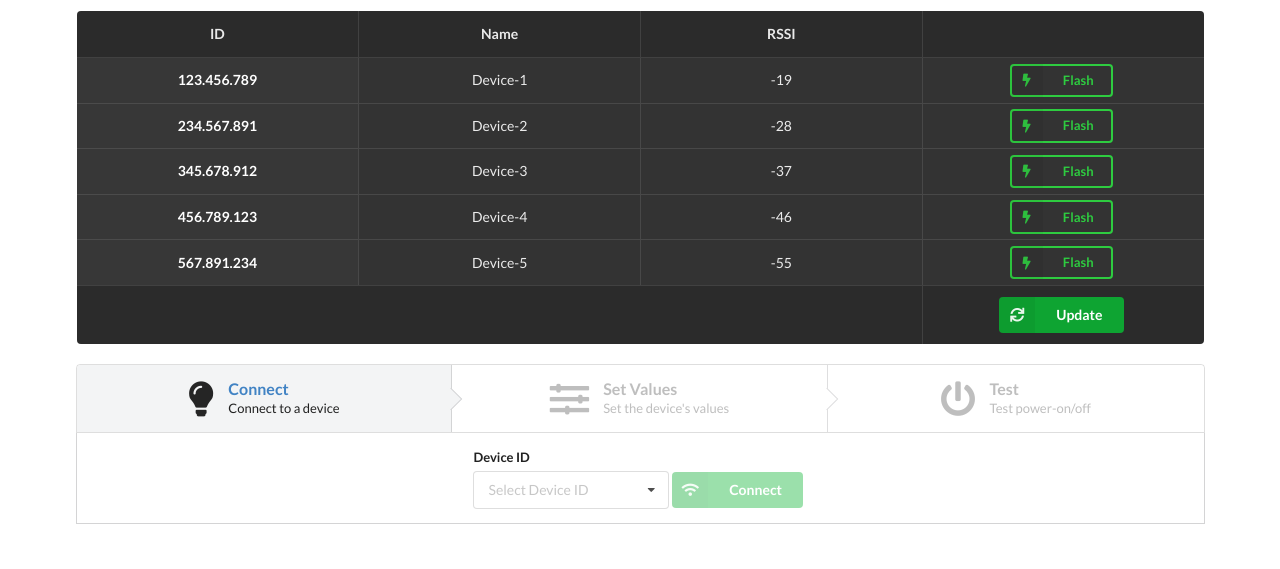
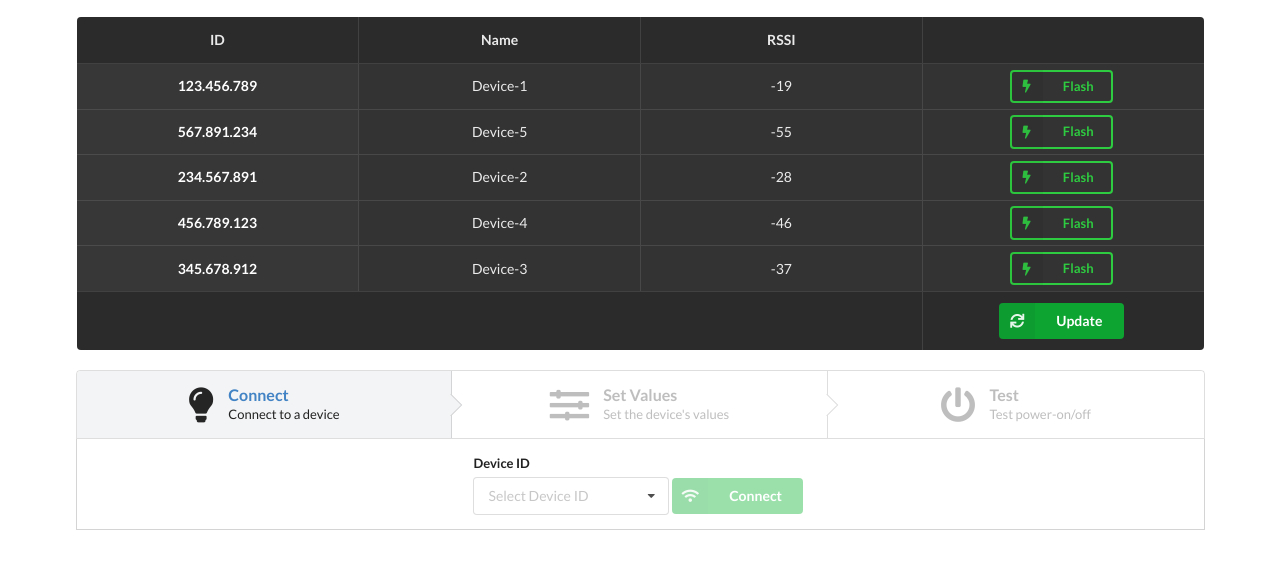
Before and after one commit to MikeAllison/ble-light-setup, a website with bundled scripts: page index.html in a window 1280 px wide. Both pictures are taken after a click on the button "Update". Shown: the part 55-624 px from the top of the page. Built offline with nearby package versions, Linux system fonts and the light colour scheme.

Commit message:
Moving code into config-wizard.js

```diff
--- a/index.html
+++ b/index.html
@@ -13,12 +13,14 @@
   </head>
   <body>
     <div class="ui container">
+      <div class="row one column grid">
+        <h1 class="ui header green">Nearby Lights</h1>
+      </div>
       <div class="row one column grid" id="nearby-devices-section">
-        <h1 class="ui header green">Nearby Lights</h1>
-        <table is="device-table" id="device-table"></table>
+        <!-- DeviceTable -->
       </div>
       <div class="row one column grid" id="device-settings-section">
-        <config-wizard></config-wizard>
+        <!-- ConfigWizard -->
       </div>
     </div>
     <!-- END .container -->
--- a/index.js
+++ b/index.js
@@ -1,16 +1,13 @@
-import { deviceTable } from './layouts/device-table.js';
-import { configWizard } from './layouts/config-wizard.js';
-
-$('table').tablesort();
-$('#device-id-dropdown').dropdown();
+import { DeviceTable } from './layouts/device-table.js';
+import { ConfigWizard } from './layouts/config-wizard.js';
 
 // Seed data
 const deviceList = [
   { id: '123.456.789', name: 'Device-1', rssi: -19 },
+  { id: '567.891.234', name: 'Device-5', rssi: -55 },
   { id: '234.567.891', name: 'Device-2', rssi: -28 },
-  { id: '345.678.912', name: 'Device-3', rssi: -37 },
   { id: '456.789.123', name: 'Device-4', rssi: -46 },
-  { id: '567.891.234', name: 'Device-5', rssi: -55 }
+  { id: '345.678.912', name: 'Device-3', rssi: -37 }
 ];
 let selectedDevice = {
   id: null,
@@ -18,6 +15,14 @@ let selectedDevice = {
   maxIntensity: 50.0,
   powerOnIntensity: 50.0
 };
+
+const deviceTable = new DeviceTable('nearby-devices-section');
+deviceTable.init();
+$('table').tablesort();
+
+const configWizard = new ConfigWizard('device-settings-section');
+configWizard.init();
+$('#device-id-dropdown').dropdown();
 
 const $deviceIntensityRange = $('#device-intensity-range');
 const $deviceIntensityLabel = $('#device-intensity-label');
@@ -43,38 +48,9 @@ $deviceIntensityRange.on('input', () => {
 
 // Device-Table > Refresh Button
 $('#nearby-devices-refresh-btn').on('click', () => {
-  $('#device-table tbody > *').remove();
-  $('#device-dropdown-values > *').remove();
-
   // TODO: Promise for connection
-
-  // Append devices to Device-Table
-  deviceList.forEach(device => {
-    $('#device-table tbody').append(`
-      <tr class="center aligned">
-        <td>${device.id}</td>
-        <td>${device.name}</td>
-        <td>${device.rssi}</td>
-        <td>
-          <div class="ui inverted small green labeled icon button flash-device-btn" data-device-id="${device.id}">
-          <i class="bolt icon"></i>
-          Flash
-          </div>
-        </td>
-      </tr>
-    `);
-
-    // Add device IDs to Device-ID-Dropdown
-    $('#device-dropdown-values').append(`
-      <div class="item" data-value="${device.id}">${device.id}</div>
-    `);
-  });
-
-  // Add event listener to Device-Table > Flash buttons
-  $('.flash-device-btn').on('click', event => {
-    // TODO: Push flashing to device
-    alert(`Flashing Light: ${event.target.dataset.deviceId}`);
-  });
+  deviceTable.refresh(deviceList);
+  configWizard.render(deviceList);
 });
 
 // Enable 'Connect' button after selecting a device
--- a/layouts/config-wizard.js
+++ b/layouts/config-wizard.js
@@ -1,6 +1,8 @@
-class ConfigWizard extends HTMLElement {
-  constructor() {
+export class ConfigWizard extends HTMLElement {
+  constructor(renderHook) {
     super();
+
+    this.renderHook = document.getElementById(renderHook);
 
     this.innerHTML = `
       <div class="ui three top attached steps">
@@ -182,8 +184,26 @@ class ConfigWizard extends HTMLElement {
       </div>
     `;
   }
+
+  init() {
+    this.renderHook.append(this);
+  }
+
+  render(deviceList) {
+    const deviceDropdownVals = document.getElementById(
+      'device-dropdown-values'
+    );
+
+    deviceDropdownVals.innerHTML = null;
+
+    // TODO: Sort values
+
+    deviceList.forEach(device => {
+      deviceDropdownVals.innerHTML += `
+        <div class="item" data-value="${device.id}">${device.id}</div>
+    `;
+    });
+  }
 }
 
 customElements.define('config-wizard', ConfigWizard);
-
-export const configWizard = new ConfigWizard();
--- a/layouts/device-table.js
+++ b/layouts/device-table.js
@@ -1,6 +1,8 @@
-class DeviceTable extends HTMLTableElement {
-  constructor() {
+export class DeviceTable extends HTMLTableElement {
+  constructor(renderHook) {
     super();
+
+    this.renderHook = document.getElementById(renderHook);
 
     this.setAttribute(
       'class',
@@ -33,8 +35,39 @@ class DeviceTable extends HTMLTableElement {
       </tfoot>
     `;
   }
+
+  init() {
+    this.renderHook.append(this);
+  }
+
+  refresh(deviceList) {
+    const tbody = this.tBodies[0];
+
+    tbody.innerHTML = null;
+
+    deviceList.forEach(device => {
+      tbody.innerHTML += `
+        <tr class="center aligned">
+          <td>${device.id}</td>
+          <td>${device.name}</td>
+          <td>${device.rssi}</td>
+          <td>
+            <div class="ui inverted small green labeled icon button flash-device-btn" data-device-id="${device.id}">
+              <i class="bolt icon"></i>
+              Flash
+            </div>
+          </td>
+        </tr>
+      `;
+    });
+
+    // Add event listener to Device-Table > Flash buttons
+    const flashBtns = this.querySelectorAll('.flash-device-btn');
+    $('.flash-device-btn').on('click', event => {
+      // TODO: Push flashing to device
+      alert(`Flashing Light: ${event.target.dataset.deviceId}`);
+    });
+  }
 }
 
 customElements.define('device-table', DeviceTable, { extends: 'table' });
-
-export const deviceTable = new DeviceTable();
--- a/styles/app.css
+++ b/styles/app.css
@@ -1,5 +1,9 @@
 .hidden {
   display: none;
+}
+
+.row {
+  margin-top: 20px;
 }
 
 .centered {
@@ -13,11 +17,6 @@
 
 .ui.steps .step.active .title {
   color: #21ba45;
-}
-
-#nearby-devices-section,
-#device-settings-section {
-  margin-top: 20px;
 }
 
 #device-id-dropdown {
```
